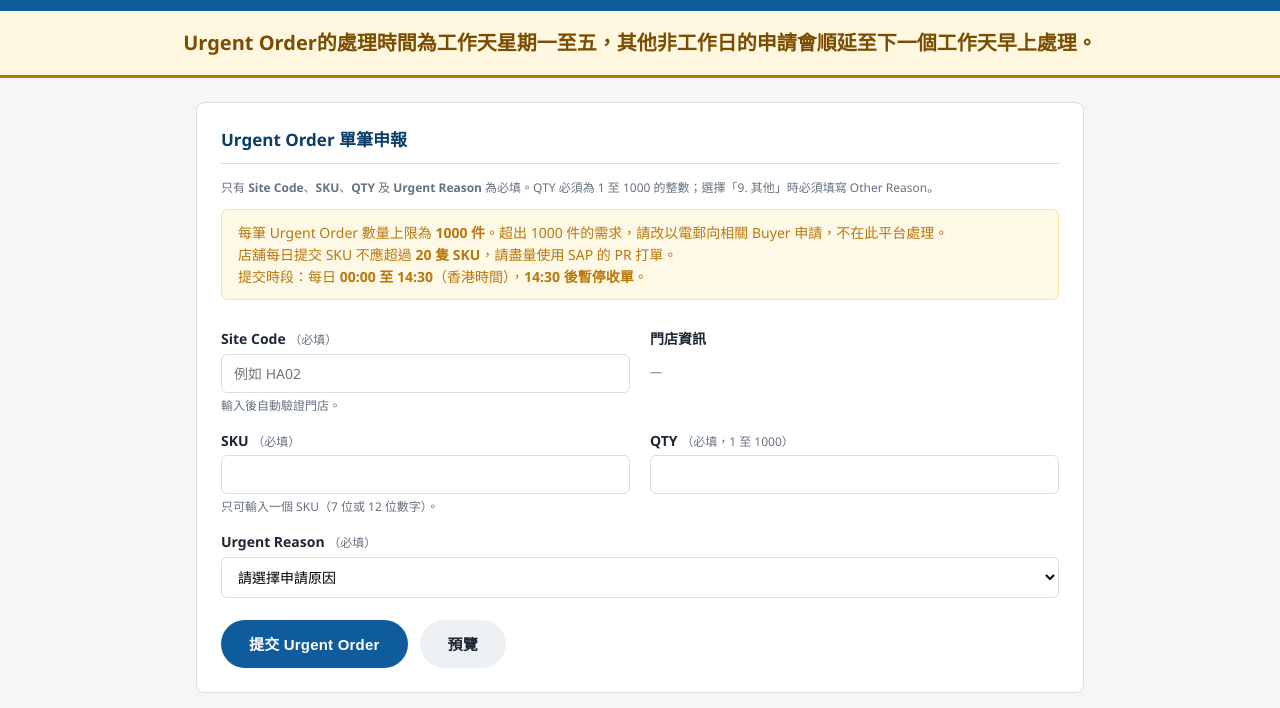
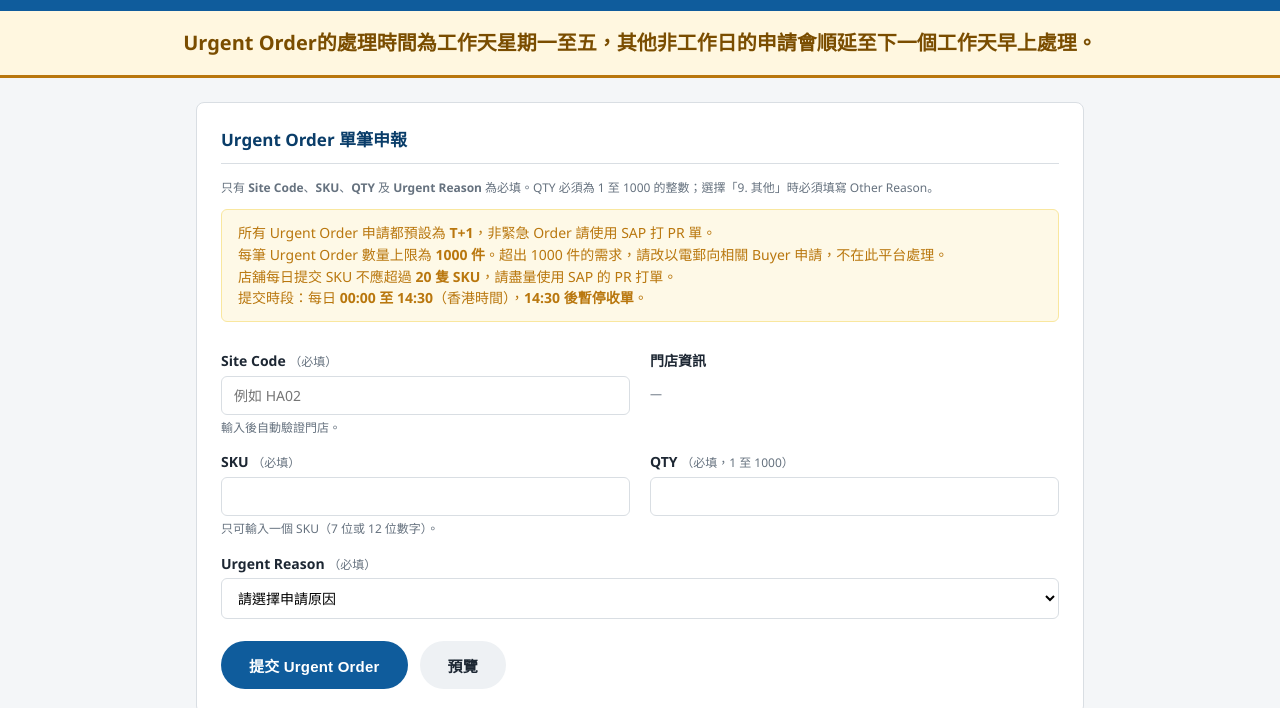
Before and after one commit to rickyyue315/RPPORTAL, a website: page public/urgent.html in a window 1280 px wide. Shown: the part 68-776 px from the top of the page. Drawn offline with Linux system fonts and the light colour scheme; no server answers.

Commit message:
Urgent Order 單筆申報新增提示：所有 Urgent Order 申請預設為 T+1，非緊急 Order 請使用 SAP 打 PR 單

```diff
--- a/public/urgent.html
+++ b/public/urgent.html
@@ -31,6 +31,7 @@
       <h2>Urgent Order 單筆申報</h2>
       <p class="hint">只有 <b>Site Code</b>、<b>SKU</b>、<b>QTY</b> 及 <b>Urgent Reason</b> 為必填。QTY 必須為 1 至 1000 的整數；選擇「9. 其他」時必須填寫 Other Reason。</p>
       <div class="alert warning" style="margin-top:0">
+        所有 Urgent Order 申請都預設為 <b>T+1</b>，非緊急 Order 請使用 SAP 打 PR 單。<br>
         每筆 Urgent Order 數量上限為 <b>1000 件</b>。超出 1000 件的需求，請改以電郵向相關 Buyer 申請，不在此平台處理。<br>
         店舖每日提交 SKU 不應超過 <b>20 隻 SKU</b>，請盡量使用 SAP 的 PR 打單。<br>
         提交時段：每日 <b>00:00 至 14:30</b>（香港時間），<b>14:30 後暫停收單</b>。
```
